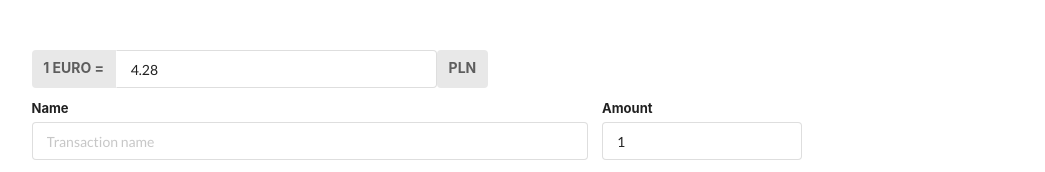
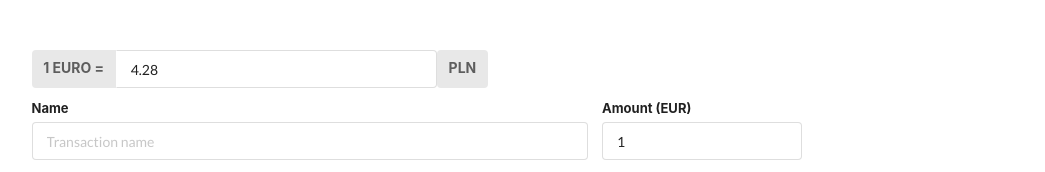
Before and after one commit to tomasz-py/recruitment-task-kambu, a React (Create React App) app: page / in a window 1280 px wide. Shown: the top 172 px of the page, without its empty margins (45-1090 px from the left). Built offline with nearby package versions, Linux system fonts and the light colour scheme.

Commit message:
edit amount label

```diff
--- a/src/components/AddTransaction/index.js
+++ b/src/components/AddTransaction/index.js
@@ -36,7 +36,7 @@ const AddTransaction = props => {
           />
         </div>
         <div className="three wide field">
-          <label>Amount</label>
+          <label>Amount (EUR)</label>
           <input
             type="number"
             step="0.01"
```
